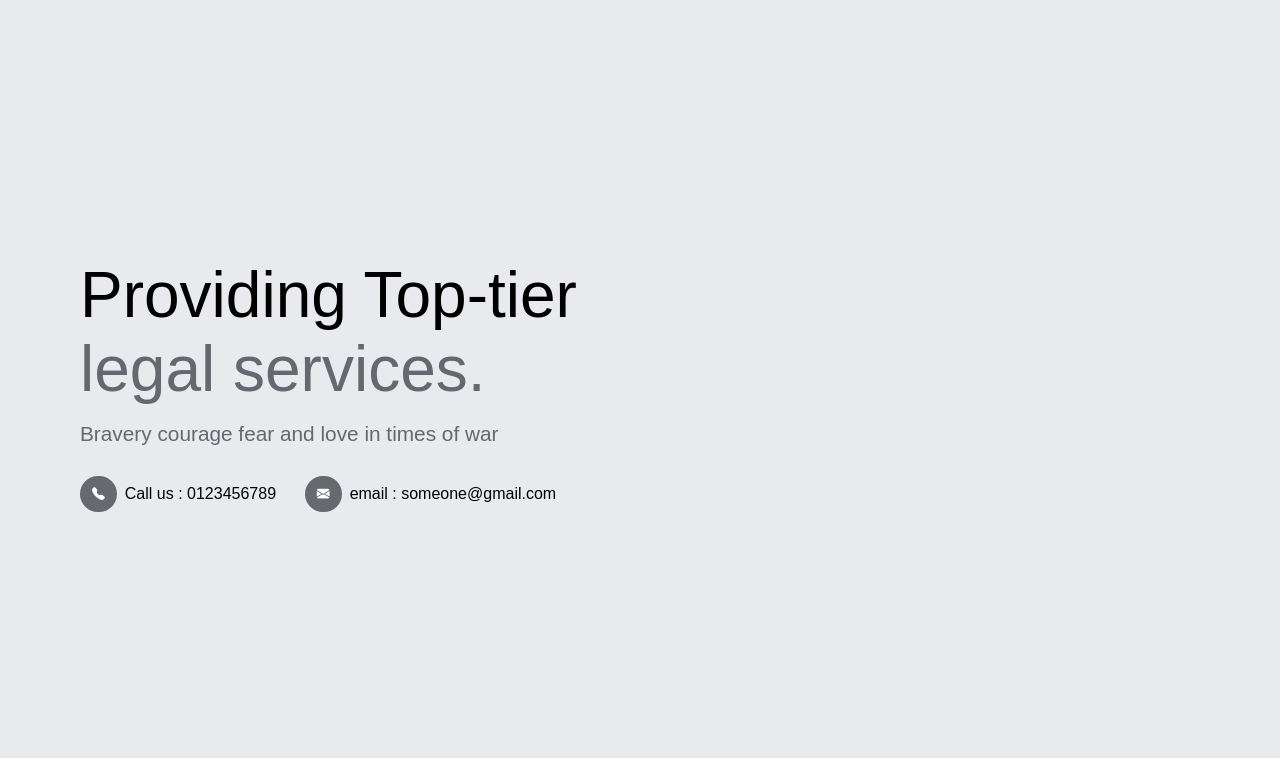
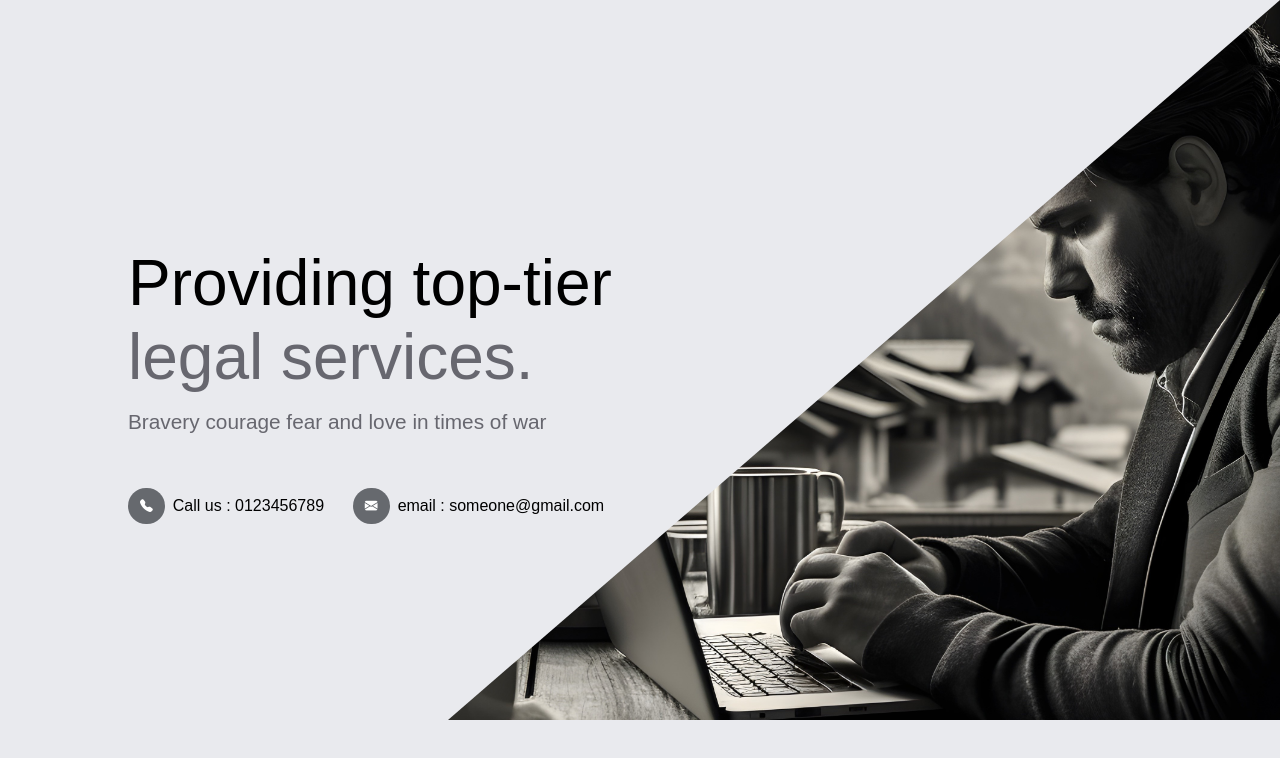
Before and after one commit to sandeepsreekumar4067/main-project, a Vue app: page / in a window 1280 px wide. Shown: the top 758 px of the page. Built offline with nearby package versions, Linux system fonts and the light colour scheme.

Commit message:
finished the homepage

```diff
--- a/src/pages/HomePage.vue
+++ b/src/pages/HomePage.vue
@@ -2,12 +2,8 @@
   <div class="homePage-container">
     <div class="homePage-title-container">
       <div class="homePage-title">
-                <span>
-                    Providing Top-tier
-                </span>
-                <span id="greyTitle">
-                    legal services.
-                </span>
+        <span> Providing top-tier </span>
+        <span id="greyTitle"> legal services. </span>
         <span id="subtitle">
           Bravery courage fear and love in times of war
         </span>
@@ -24,20 +20,20 @@
       </div>
     </div>
     <div class="homepage-image-container">
-
+        <img :src="homeImage" alt="">
     </div>
   </div>
 </template>
 
 <script>
-import '../style/homepage.css'
-import homeImage from '../assets/homepageimage.jpg'
+import "../style/homepage.css";
+import homeImage from "../assets/black-white-portrait-digital-nomads.jpg";
 export default {
-    name:'HomePage',
-    data(){
-        return{
-            homeImage:homeImage
-        }
-    }
-}
+  name: "HomePage",
+  data() {
+    return {
+      homeImage: homeImage,
+    };
+  },
+};
 </script>
--- a/src/style/homepage.css
+++ b/src/style/homepage.css
@@ -12,14 +12,14 @@
 }
 .homePage-title{
     height: 100%;
-    width: 50%;
+    width: 60%;
     display: flex;
     align-items: start;
     justify-content: center;
     flex-direction: column;
     font-size: 4rem;
     box-sizing: border-box;
-    padding-left: 5rem;
+    padding-left: 8rem;
 }
 #greyTitle{
     color: #67676F;
@@ -37,6 +37,7 @@
     justify-content: start;
     gap: 1.8rem;
     font-size: 1rem;
+    margin-top: 1.5rem;
 }
 .contact-container span{
     display: flex;
@@ -55,3 +56,16 @@
     justify-content: center;
     font-size: 0.8rem;
 }
+.homepage-image-container{
+    clip-path: polygon(100% 0, 0% 100%, 100% 100%);
+    height: 90%;
+    width: 65%;
+    position: absolute;
+    right: 0;
+    top: 0;
+}
+.homepage-image-container img{
+    height: 100%;
+    width: 100%;
+    object-fit: cover;
+}
```
Also changed, not shown: src/assets/black-white-portrait-digital-nomads.jpg (added), 1 other file (tests, documents, lock files or other folders). Lines whose indentation alone changed are shown as unchanged.
